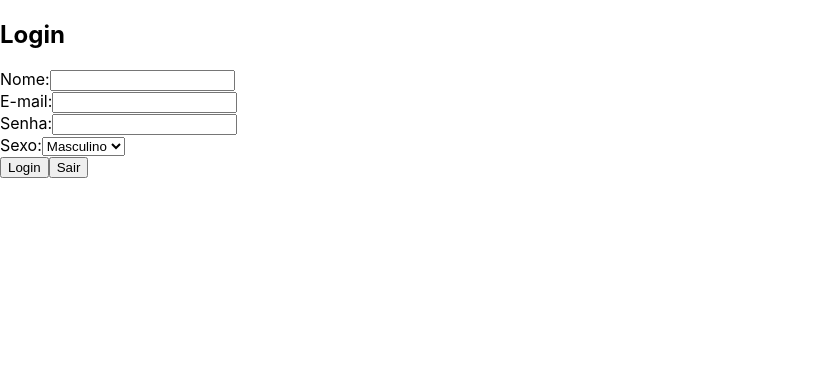
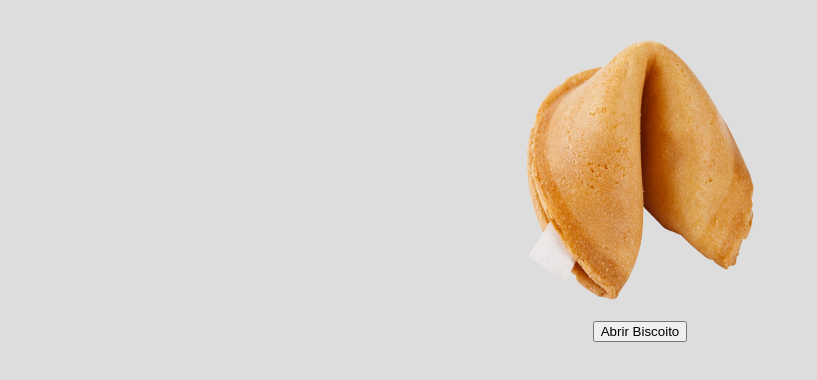
Before and after one commit to Milton-Rafael-da-Silva-Nunes/MeuSite, a React (Create React App) app: page / in a window 1280 px wide. Shown: the top 380 px of the page, without its empty margins (0-817 px from the left). Built offline with nearby package versions, Linux system fonts and the light colour scheme.

Commit message:
Criando Sorteador de Frases

```diff
--- a/src/App.js
+++ b/src/App.js
@@ -1,75 +1,51 @@
 import React, { Component } from "react";
+import './estilo.css';
 
 class App extends Component {
 
     constructor(props) {
         super(props);
         this.state = {
-            form: {
-                nome: '',
-                email: '',
-                senha: '',
-                sexo: ''
-            }
+            textoFrase: ''
         };
 
-        this.dadosForm = this.dadosForm.bind(this);
+        this.quebraBiscoito = this.quebraBiscoito.bind(this);
+
+        this.frases = ['Siga os bons e aprenda com eles.',
+            'O bom-senso vale mais do que muito conhecimento.',
+            'O riso é a menor distância entre duas pessoas.',
+            'Deixe de lado as preocupações e seja feliz.',
+            'Realize o óbvio, pense no improvável e conquiste o impossível.',
+            'Acredite em milagres, mas não dependa deles.',
+            'A maior barreira para o sucesso é o medo do fracasso.'];
+
     }
 
-    dadosForm(event) {
-        let form = this.state.form;
-
-        // OBJ[evento.local.nome] = evento.local.valor
-        form[event.target.name] = event.target.value;
-
-        this.setState({ form: form });
+    quebraBiscoito() {
+        let state = this.state;
+        let numeroAleatorio = Math.floor(Math.random() * this.frases.length); // Sorteio um numero com base no tamanho do meu Array.
+        state.textoFrase = '"' + this.frases[numeroAleatorio] + '"'; // Adiciono ao meu 'tetoFrase' a frase com base na posição do Array sorteado.
+        this.setState(state); // Seto a frase escolhida para o meu State.
     }
 
     render() {
         return (
+            <div className="container">
+                <img src={require('./assets/biscoito.png')} className="img"></img>
+
+                <Botao nome="Abrir Biscoito" acaoBtn={this.quebraBiscoito} />
+
+                <h3 className="textoFrase">{this.state.textoFrase}</h3>
+            </div>
+        );
+    }
+}
+
+class Botao extends Component {
+    render() {
+        return (
             <div>
-                <h2>Login</h2>
-                Nome:
-                <input type="text" name="nome" value={this.state.form.nome}
-                    onChange={this.dadosForm}></input>
-
-                <br />
-
-                E-mail:
-                <input type="email" name="email" value={this.state.form.email}
-                    onChange={this.dadosForm}></input>
-
-                <br />
-
-                Senha:
-                <input type="password" name="senha" value={this.state.form.senha}
-                    onChange={this.dadosForm}>
-                </input>
-
-                <br />
-
-                Sexo:
-                <select name="sexo" value={this.state.form.sexo}
-                    onChange={this.dadosForm}>
-
-                    <option value="masculino">Masculino</option>
-                    <option value="feminino">Feminino</option>
-                </select>
-
-                <div>
-                    <button>Login</button>
-                    <button>Sair</button>
-                </div>
-
-
-                <div>
-                    <h3>{this.state.form.nome}</h3>
-                    <h3>{this.state.form.email}</h3>
-                    <h3>{this.state.form.senha}</h3>
-                    <h3>{this.state.form.sexo}</h3>
-                </div>
-
-
+                <button onClick={this.props.acaoBtn}>{this.props.nome}</button>
             </div>
         );
     }
--- /dev/null
+++ b/src/estilo.css
@@ -0,0 +1,19 @@
+.container {
+    display: flex;
+    flex-direction: column;
+    width: 100%;
+    justify-content: center;
+    align-items: center;
+}
+
+.img {
+    width: 250px;
+    height: 300px;
+    margin-top: 20px;
+}
+
+.textoFrase {
+    font-style: italic;
+    color: #dd7b22;
+    text-align: center;
+}
--- a/src/index.css
+++ b/src/index.css
@@ -5,6 +5,7 @@
     sans-serif;
   -webkit-font-smoothing: antialiased;
   -moz-osx-font-smoothing: grayscale;
+  background-color: #ddd;
 }
 
 code {
```
Also changed, not shown: src/antigos/App003.js (added, +78 -0 lines), src/antigos/App002.css (renamed from src/App002.css), src/antigos/App002.js (renamed from src/App002.js), src/assets/biscoito.png (added).
